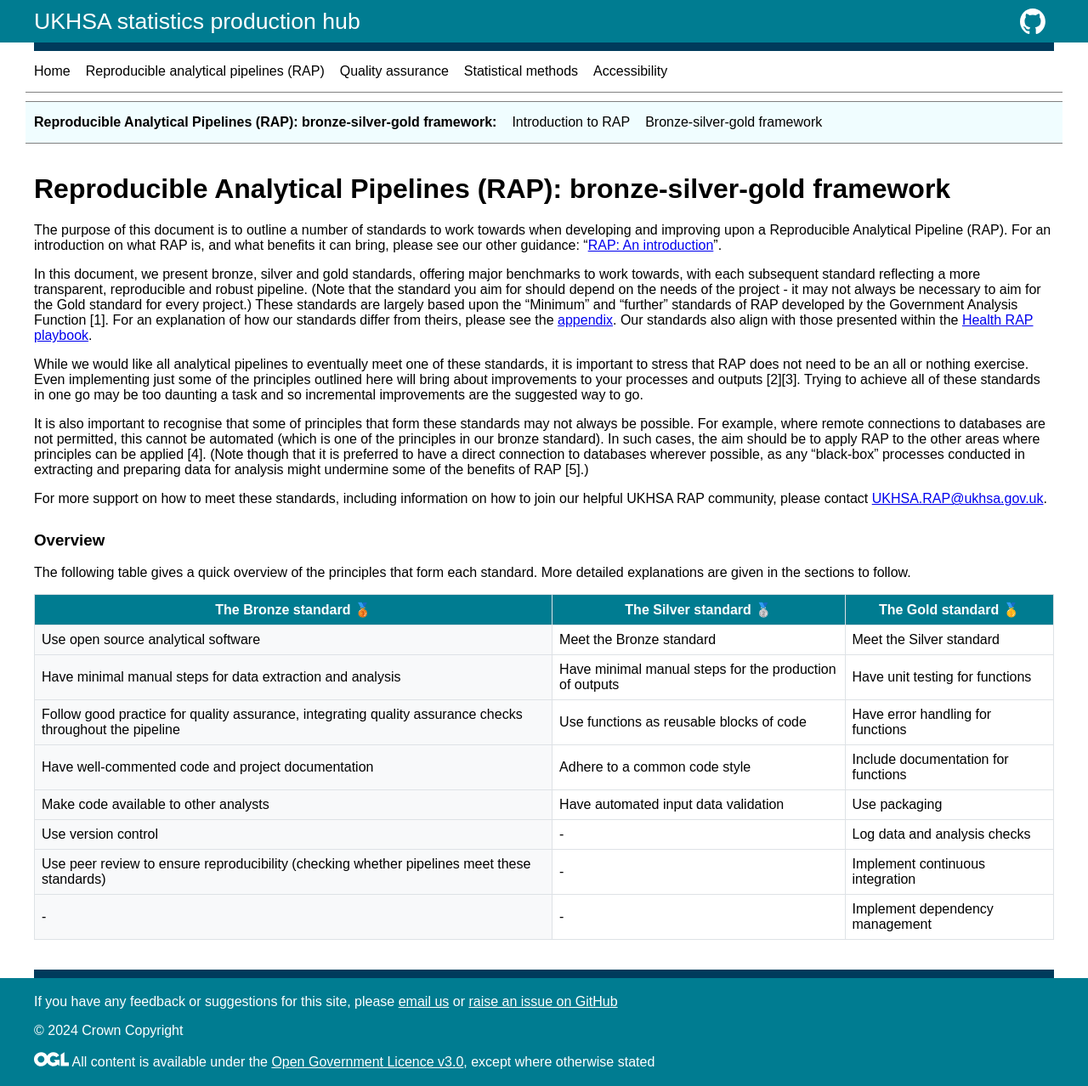
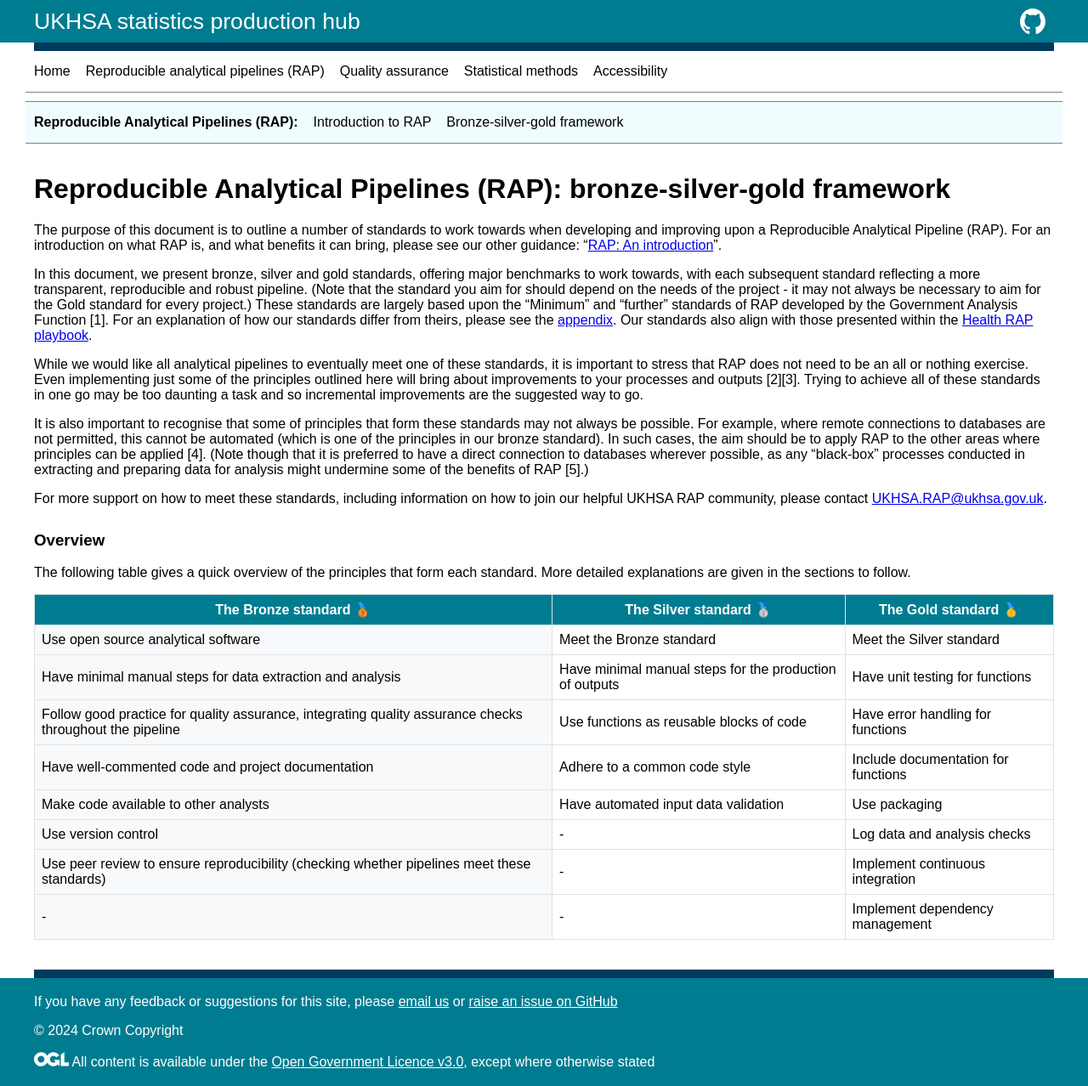
Before and after one commit to BenCuff/github-pages-test, a Jekyll site: the page built from docs/rap-framework.md, in a window 1280 px wide. Shown: the whole page at 85% size. Built offline with Jekyll 4.4.1, drawn with Linux system fonts in a browser that asks for light colours.

Commit message:
Fixing page nav bar

```diff
--- a/docs/_includes/page-nav.html
+++ b/docs/_includes/page-nav.html
@@ -1,5 +1,5 @@
 <div id="page-nav">
-    <p style="font-weight:bold">{{ page.title}}:</p>
+    <p style="font-weight:bold">{{ page.page-group-title}}:</p>
 
     <a href="{{ page.page1.url }}"><p>{{ page.page1.name }}</p></a>
 
```
Also changed, not shown: docs/rap-framework.md (+3 -2 lines), docs/rap.md (+3 -2 lines).
